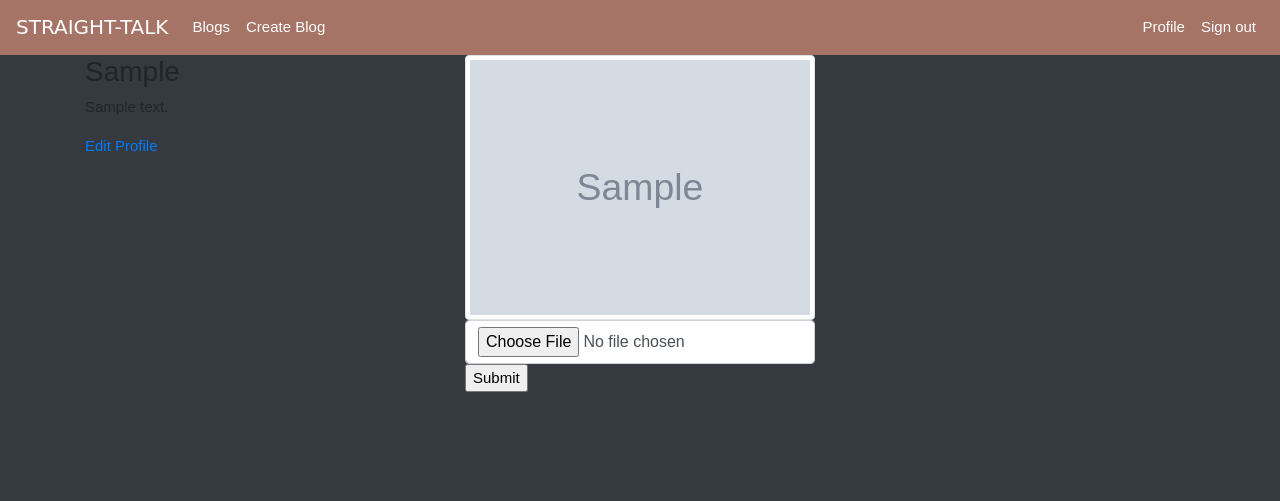
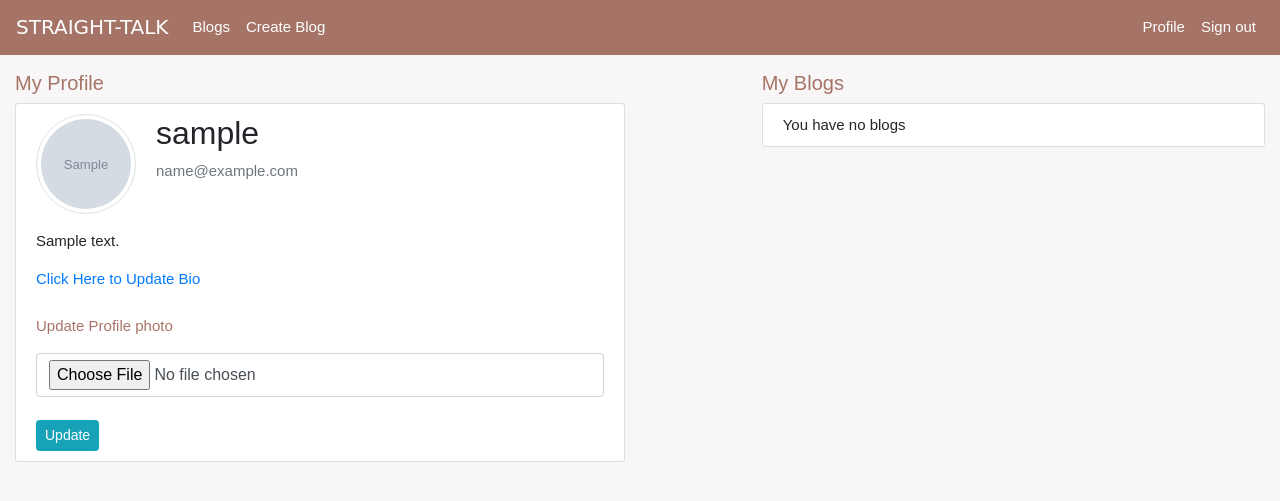
Before and after one commit to Nancy-codergirl/Straight-talk-blog, a Flask app: a page that uses app/templates/profile/profile.html in a window 1280 px wide. Shown: the top 501 px of the page. Run offline with Flask 2, Linux system fonts and the light colour scheme; a user stored in the database is signed in; tables that the repository leaves empty hold one stand-in row (values such as "Sample post"); grey boxes marked "Sample" are stand-in pictures; data that the repository does not hold is empty; some libraries are stand-ins or nearby versions; some web fonts are replaced.

Commit message:
Display user blogs

```diff
--- a/app/main/views.py
+++ b/app/main/views.py
@@ -22,9 +22,11 @@ def index():
 @main.route('/user/<uname>')
 def profile(uname):
     user = User.query.filter_by(username = uname).first()
+    blogs = Blog.query.filter_by(user=current_user).all()
+
     if user is None:
         abort(404)
-    return render_template("profile/profile.html", user = user)
+    return render_template("profile/profile.html", blogs=blogs, user = user)
 
 
 @main.route('/user/<uname>/update',methods = ['GET','POST'])
@@ -168,7 +170,7 @@ def delete_comment(comment_id,blog_id):
     db.session.delete(comment)
     db.session.commit()
     flash('Comment has been deleted!')
-    return redirect(url_for('.comment', blog_id = blog_id))
+    return redirect(url_for('.read', blog_id = blog_id))
 
 @main.route('/blog/<int:id>', methods = ['GET','POST'])
 def blog(id):
--- a/app/templates/profile/profile.html
+++ b/app/templates/profile/profile.html
@@ -1,36 +1,118 @@
 {% extends 'base.html'%}
+{% import 'macros.html' as macro%}
+{% block styles%}
+{{ super() }}
+<link rel="stylesheet" href="{{url_for('static',filename='css/style.css')}}">
+{% endblock %}
+
 {% block content %}
-<body class="bg-dark">
-  <div class="container ">
+<div class="container-fluid pt-3">
     <div class="row">
-    <!-- displaying  Username-->
-      <div class="col-md-4">
-        <h3> {{user.username| capitalize}} </h3>
-        <!--Displaying user bio-->
+        <div class="col-md-6">
+            <h5 class="title">My Profile</h5>
+            <div class="content-section">
+                <div class="media">
+                    {% if user.profile_pic_path %}
+
+                    <img src="{{url_for('static',filename=user.profile_pic_path)}}" alt=""
+                        class="img-thumbnail rounded-circle profile-photo">
+
+                    {%else%}
+                    <img src="{{url_for('static', filename='photos/default.png')}}" alt=""
+                        class="img-thumbnail rounded-circle profile-photo">
+                    {% endif %}
+                    <div class="media-body">
+                        <h2 class="account-heading">{{ current_user.username }}</h2>
+                        <p class="text-secondary">{{ current_user.email }}</p>
+                    </div>
+                </div>
                 {% if user.bio %}
                 <p> {{user.bio}}</p>
                 {%else%}
                 <p> {{user.username| capitalize}} has no bio </p>
                 {% endif %}
-        {%if user == current_user %}
-        <a href="{{url_for('main.update_profile',uname=user.username)}}">Edit Profile</a>
-        {%endif%}
-      </div>
-      <!--Display profile photo-->
-      <div class="col-md-4">
-        {% if user.profile_pic_path %}
-        <img src="{{url_for('static',filename=user.profile_pic_path)}}" alt="" class="img-thumbnail">
-        {%else%}
-        <p>No profile picture</p>
-        {% endif %}
                 {% if user == current_user %}
-        <form  action="{{url_for('main.update_pic',uname=user.username)}}" method="post" enctype = "multipart/form-data">
-          <input type="file"  name="photo" class="form-control" required>
-          <input type="submit">
+                <a href="{{url_for('main.update_profile',uname=user.username)}}">Click Here to Update Bio</a>
+                <form class="mt-4" action="{{url_for('main.update_pic',uname=user.username)}}" method="post"
+                    enctype="multipart/form-data">
+                    <p class="title ">Update Profile photo</p>
+                    <input type="file" name="photo" class="form-control" required><br>
+                    <input type="submit" class="btn btn-sm btn-info" value="Update">
                 </form>
                 {% endif %}
             </div>
         </div>
+        <div class="col-md-1"></div>
+        <div class="col-md-5">
+            <h5 class="title">My Blogs</h5>
+            {% if user == current_user %}
+            {%if blogs%}
+            {% for blog in blogs %}
+            <article class="media content-section">
+                <div class="media-body">
+                    <div class="blog-details">
+                        <p>Blog by: <strong>{{ blog.user.username }}</strong> </p>
+                        <small class="text-muted">Posted on {{ blog.time.strftime('%Y-%m-%d') }}</small>
                     </div>
-</body>
+                    <h5 class="blog-title">{{ blog.title }}</h5>
+                    <p class="blog-article">{{ blog.post }}</p>
+                    <div class="ml-2">
+                        <span>
+                            <a class="ml-5" href="{{url_for('main.upvote',id = blog.id)}}"><span style="font-size: 1em"><i
+                                        class="fas fa-heart text-danger"></i></span>
+                                {{blog.upvote.count()}}
+                            </a>
+                        </span>
+                        <span>
+                            <a class="ml-5" href="{{url_for('main.comment',blog_id=blog.id)}}"><span
+                                    style="font-size: 1em;"><i class="fas fa-comment text-info"></i></span>
+                                {{blog.comment.count()}}
+                            </a>
+                        </span>
+                        {% if blog.user == current_user %}
+                        <span class=" edit">
+                            <a class="mt-1 mb-1 ml-5" href="{{ url_for('main.update_post', blog_id=blog.id) }}">
+                                <span style="font-size: 1em;  color:#5bc0de"><i class="fas fa-edit"></i>
+                            </a>
+                            <a type="button" class="pl-2" data-toggle="modal" data-target=".deleteModal-modal-sm"> <span
+                                    style="font-size: 1em;  color:red"><i class="fas fa-trash-alt"></i></a>
+                        </span>
+                        {% endif %}
+                    </div>
+
+                </div>
+            </article>
+
+            <div class="modal fade deleteModal-modal-sm" id="" tabindex="-1" role="dialog"
+                aria-labelledby="deleteModalLabel" aria-hidden="true">
+                <div class="modal-dialog modal-sm" role="document">
+                    <div class="modal-content">
+                        <div class="modal-header">
+                            <p class="modal-title" id="deleteModalLabel">Are you sure you want to delete?</p>
+                            <button type="button" class="close" data-dismiss="modal" aria-label="Close">
+                                <span aria-hidden="true">&times;</span>
+                            </button>
+                        </div>
+                        <div class="modal-footer">
+                            <button type="button" class="btn btn-secondary btn-sm" data-dismiss="modal">Close</button>
+                            <form action="{{url_for('main.delete_post', blog_id = blog.id) }}" method="POST">
+                                <input class="btn btn-danger btn-sm" type="submit" value="Delete">
+                            </form>
+                        </div>
+                    </div>
+                </div>
+            </div>
+            </article>
+            {%endfor%}
+            {%else%}
+            <div class="content-section">
+                You have no blogs
+            </div>
+
+            {%endif%}
+
+            {% endif %}
+        </div>
+    </div>
+</div>
 {% endblock %}
--- a/config.py
+++ b/config.py
@@ -3,7 +3,7 @@ import os
 class Config:
 
     SECRET_KEY = os.environ.get('SECRET_KEY')
-    SQLALCHEMY_DATABASE_URI = 'postgresql+psycopg2://moringa:access@localhost/talk'
+    SQLALCHEMY_DATABASE_URI = 'postgresql+psycopg2://moringa:kipngeno@localhost/blog'
     SQLALCHEMY_TRACK_MODIFICATIONS = False
     UPLOADED_PHOTOS_DEST ='app/static/photos'
     MAIL_SERVER = 'smtp.googlemail.com'
@@ -26,7 +26,7 @@ class ProdConfig(Config):
     pass
 
 class DevConfig(Config):
-    SQLALCHEMY_DATABASE_URI = 'postgresql+psycopg2://moringa:access@localhost/talk'
+    SQLALCHEMY_DATABASE_URI = 'postgresql+psycopg2://moringa:kipngeno@localhost/blog'
     DEBUG = True
 
 config_options = {
```
Also changed, not shown: app/static/photos/chicken.jpg (added), app/static/photos/chicken_1.jpg (added), 1 other file. Lines whose indentation alone changed are shown as unchanged.
